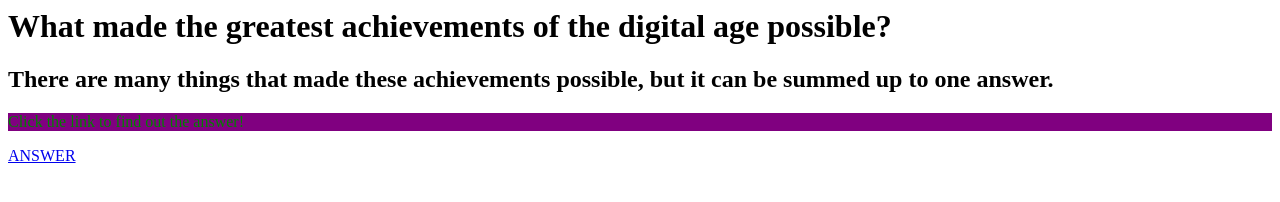
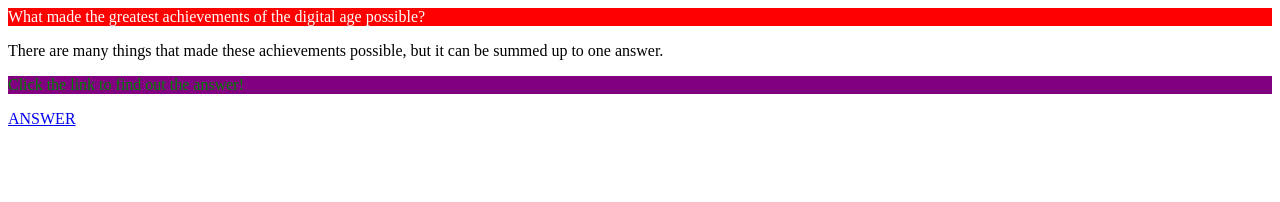
Before and after one commit to abramabeyta/Achievements-in-the-digital-age, a plain HTML site: page index.html in a window 1280 px wide. Drawn offline with Linux system fonts and the light colour scheme.

Commit message:
Update index.html

```diff
--- a/index.html
+++ b/index.html
@@ -4,8 +4,8 @@
 
 <title>Digital Age Achievements</title>
 <body>
- <h1>What made the greatest achievements of the digital age possible?</h1>
- <h2>There are many things that made these achievements possible, but it can be summed up to one answer.</h2>
+ <p style="color:white; background-color:red;"> What made the greatest achievements of the digital age possible?</p>
+ <p>There are many things that made these achievements possible, but it can be summed up to one answer.</h1>
  <p style="color:green; background-color:purple;"> Click the link to find out the answer! </p>
 </body>
 
```
